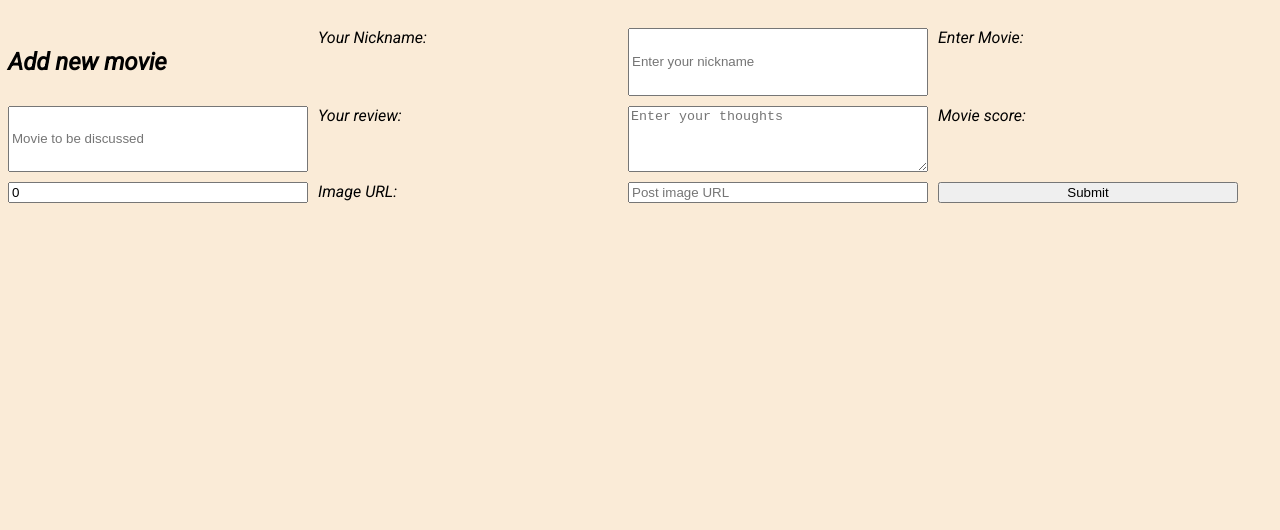
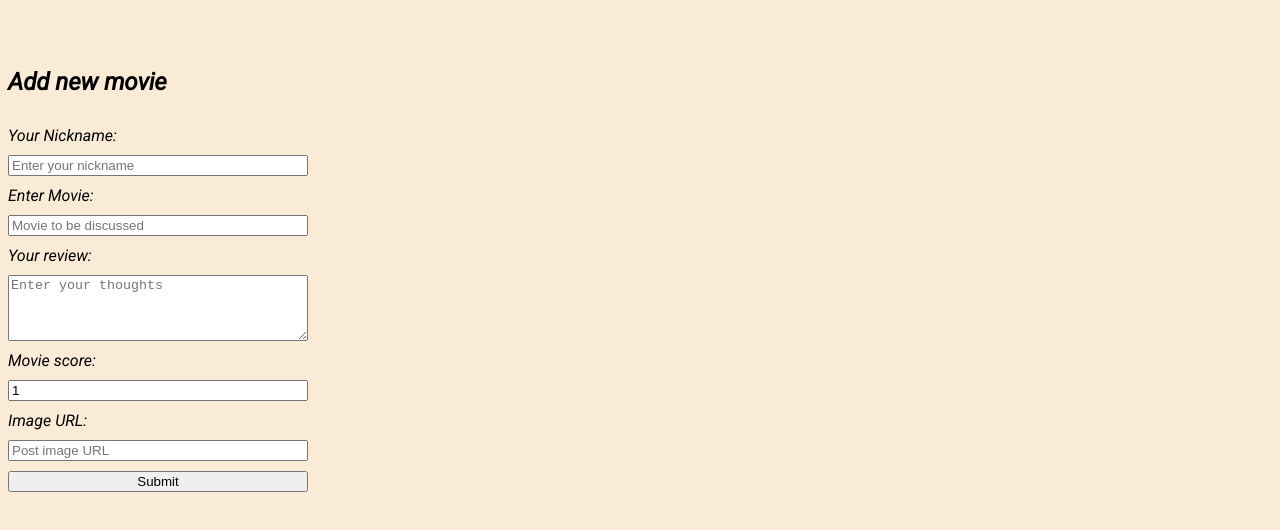
Before and after one commit to V-Markovskis/React-CRUD, a React (Vite) app: page / in a window 1280 px wide. Shown: the top 530 px of the page. Built offline with nearby package versions, Linux system fonts and the light colour scheme.

Commit message:
css added

```diff
--- a/src/App.css
+++ b/src/App.css
@@ -9,16 +9,23 @@ html {
     box-sizing: border-box;
 }
 
-.movie-container {
+/*.movie-container {*/
+/*    display: flex;*/
+/*    gap: 50px;*/
+/*    margin-bottom: 20px;*/
+/*    flex-direction: row;*/
+/*}*/
+
+.createdForm {
     display: flex;
     gap: 50px;
-    margin-bottom: 20px;
+    padding: 20px;
 }
 
-.movie-container div {
+.createdForm div {
     border: 1px solid black;
-    padding: 50px;
     border-radius: 10px;
+    padding: 20px;
 }
 
 .movie-container button {
@@ -26,12 +33,8 @@ html {
     background-color: green;
 }
 
-/* Add new movie form */
-.form-global-container {
+.form-container {
     max-width: 400px;
-}
-
-.form-container {
     display: grid;
     grid-template-columns: repeat(auto-fill, minmax(200px, 300px));
     gap: 10px;
--- a/src/App.tsx
+++ b/src/App.tsx
@@ -1,30 +1,36 @@
 import './App.css'
 import axios from 'axios'
-import ImageContainer from "./components/ImageContainer/imageContainer.tsx";
-import {useState} from "react";
+import React, {useState} from "react";
 import IMovie from "./components/movieType/movieContainer.tsx";
+import DisplayForm from "./components/formToDisplay/displayForm.tsx";
 
 
 
 function App() {
-    const [nickname, setNickname] = useState('');
+    const [currentUser, setCurrentUser] = useState('');
     const [movieToDiscuss, setMovieToDiscuss] = useState('');
-    const [review, setReview] = useState('');
-    const [evaluation, setEvaluation] = useState(0);
+    const [movieReview, setMovieReview] = useState('');
+    const [movieEvaluation, setMovieEvaluation] = useState(1);
     const [imageUrl, setImageUrl] = useState('');
 
     const [fullReview, setFullReview] = useState<IMovie[]>([]);
 
     const createMovieForm = () => {
         const newMovie = {
-            nickname: nickname,
+            nickname: currentUser,
             movie: movieToDiscuss,
-            review: review,
-            evaluation: evaluation,
-            image: imageUrl
+            review: movieReview,
+            evaluation: movieEvaluation,
+            image: 'https://images.pexels.com/photos/5662857/pexels-photo-5662857.png?cs=srgb&dl=pexels-tima-miroshnichenko-5662857.jpg&fm=jpg'
         }
-        console.log('createMovieForm CREATED', createMovieForm);
-        setFullReview([...fullReview, newMovie])
+        console.log('createMovieForm CREATED', newMovie);
+        setFullReview([...fullReview, newMovie]);
+        console.log('fullReview', fullReview);
+        setCurrentUser('');
+        setMovieToDiscuss('');
+        setMovieReview('');
+        setMovieEvaluation(1);
+        setImageUrl('');
     }
 
     const handleSubmit = (event: any) => {
@@ -38,20 +44,24 @@ function App() {
     return (
         <>
           <section>
-              {/*<ImageContainer />*/}
-              <div className="js-movie-container movie-container"></div>
+              <div className="js-movie-container movie-container">
+                  <div className="createdForm">
+                      {fullReview.map((movie: IMovie, key: number) =>
+                      <DisplayForm key={key} movieToDisplay={movie} />)}
+                  </div>
+              </div>
           </section>
 
 
-          <form className="js-form-container form-container" onSubmit={handleSubmit}>
+          <form className="form-container" onSubmit={handleSubmit}>
               <h2>Add new movie</h2>
               <label htmlFor="nickname">Your Nickname:</label>
               <input
                   type="text"
                   name="nickname"
-                  value={nickname}
+                  value={currentUser}
                   onChange={(event) => {
-                      setNickname(event.target.value);
+                      setCurrentUser(event.target.value);
                   }}
                   placeholder="Enter your nickname"
                   className="review-main-details"
@@ -74,9 +84,9 @@ function App() {
                   name="review"
                   rows={4}
                   cols={50}
-                  value={review}
+                  value={movieReview}
                   onChange={(event) => {
-                      setReview(event.target.value)
+                      setMovieReview(event.target.value)
                   }}
                   placeholder="Enter your thoughts"
                   className="review-main-details"
@@ -87,9 +97,9 @@ function App() {
               <input
                   type="number"
                   name="movie score"
-                  value={evaluation}
+                  value={movieEvaluation}
                   onChange={(event) => {
-                      setEvaluation(Number(event.target.value));
+                      setMovieEvaluation(Number(event.target.value));
                   }}
                   placeholder="Evaluation (1-10)"
                   min="1"
--- /dev/null
+++ b/src/components/formToDisplay/displayForm.tsx
@@ -0,0 +1,19 @@
+import IMovie from "../movieType/movieContainer.tsx";
+
+interface FormValues {
+    movieToDisplay: IMovie;
+}
+
+const DisplayForm = ({movieToDisplay}: FormValues) => {
+    return (
+        <div>
+            <img src={movieToDisplay.image} alt="Image here" width={200}/>
+            <p>User: {movieToDisplay.nickname}</p>
+            <p>Movie name: {movieToDisplay.movie}</p>
+            <p>{movieToDisplay.review}</p>
+            <p>{movieToDisplay.evaluation} out of 10</p>
+        </div>
+    )
+}
+
+export default DisplayForm
```
